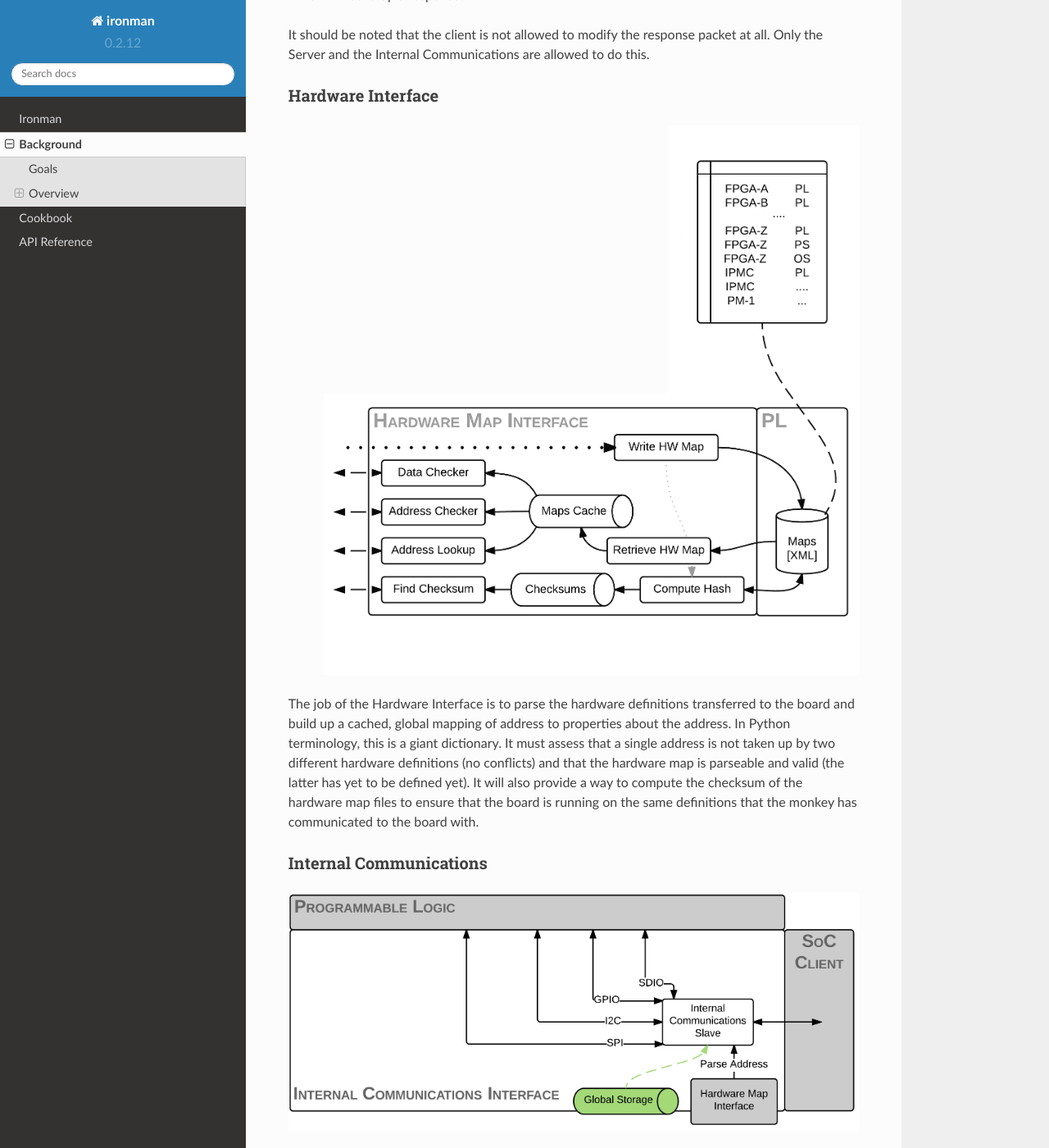
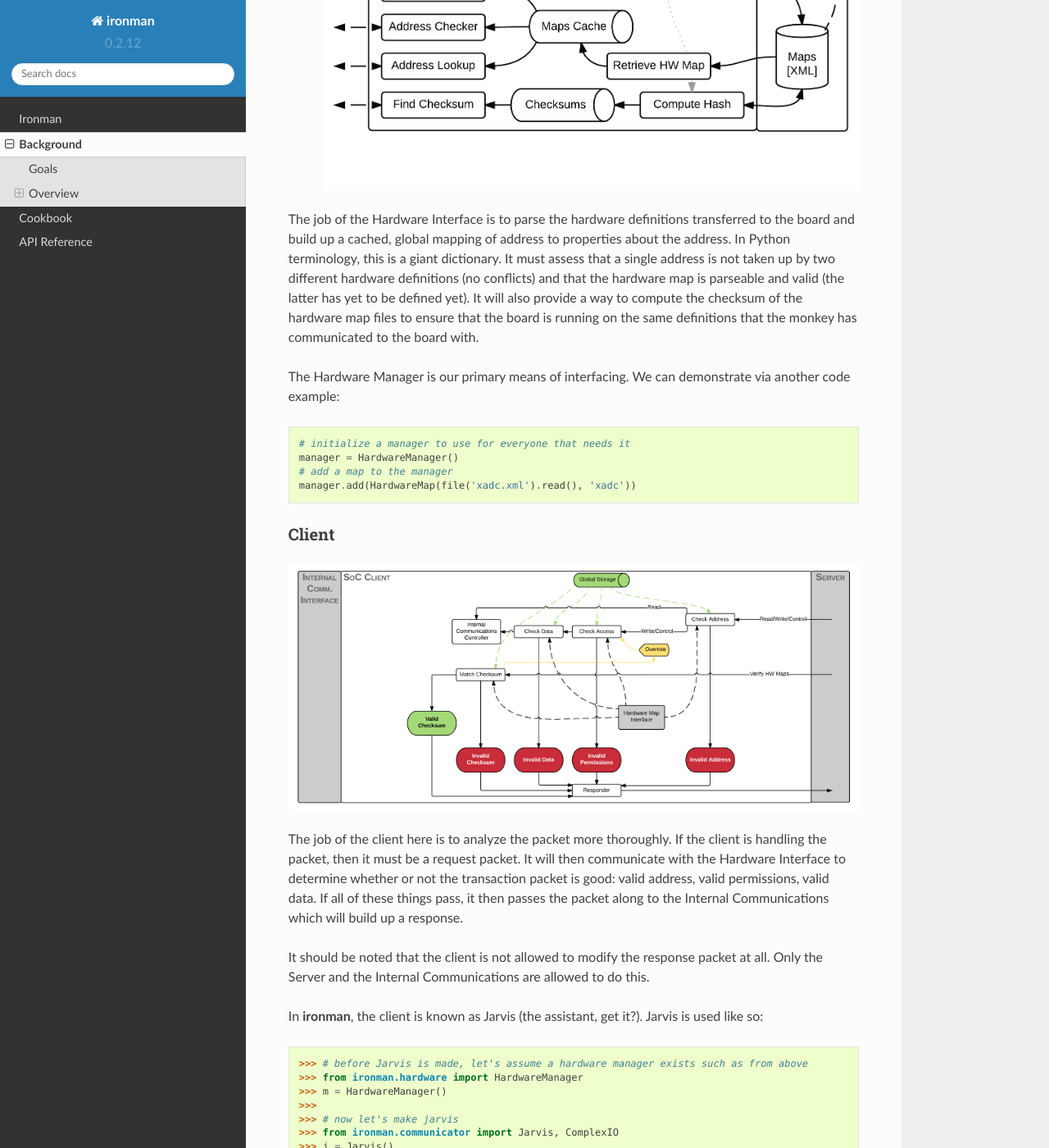
Before and after one commit to kratsg/ironman, a Sphinx documentation site: the page built from docs/background.rst, in a window 1280 px wide and 1400 px high, scrolled down 3063 px. Shown: the whole window at 82% size. Built offline with Sphinx 7.4.7 and the Read the Docs theme 2.0.0, drawn with Linux system fonts in a browser that asks for light colours; some of the changed text lies outside the part shown.

Commit message:
more code examples

```diff
--- a/docs/background.rst
+++ b/docs/background.rst
@@ -67,6 +67,20 @@ and of course, this is all building up our logic. To actually start up the serve
 
 Notice how that independent of which transport is being used to communicate with the server, the same callback chain is being executed correctly.
 
+Hardware Interface
+~~~~~~~~~~~~~~~~~~
+
+.. image:: images/ironman.diagram.hardware_interface.png
+
+The job of the Hardware Interface is to parse the hardware definitions transferred to the board and build up a cached, global mapping of address to properties about the address. In Python terminology, this is a giant dictionary. It must assess that a single address is not taken up by two different hardware definitions (no conflicts) and that the hardware map is parseable and valid (the latter has yet to be defined yet). It will also provide a way to compute the checksum of the hardware map files to ensure that the board is running on the same definitions that the monkey has communicated to the board with.
+
+The Hardware Manager is our primary means of interfacing. We can demonstrate via another code example::
+
+    # initialize a manager to use for everyone that needs it
+    manager = HardwareManager()
+    # add a map to the manager
+    manager.add(HardwareMap(file('xadc.xml').read(), 'xadc'))
+
 Client
 ~~~~~~
 
@@ -76,13 +90,26 @@ The job of the client here is to analyze the packet more thoroughly. If the clie
 
 It should be noted that the client is not allowed to modify the response packet at all. Only the Server and the Internal Communications are allowed to do this.
 
+In **ironman**, the client is known as Jarvis (the assistant, get it?). Jarvis is used like so:
 
-Hardware Interface
-~~~~~~~~~~~~~~~~~~
+>>> # before Jarvis is made, let's assume a hardware manager exists such as from above
+>>> from ironman.hardware import HardwareManager
+>>> m = HardwareManager()
+>>>
+>>> # now let's make jarvis
+>>> from ironman.communicator import Jarvis, ComplexIO
+>>> j = Jarvis()
+>>> # tell Jarvis about our hardware manager
+>>> j.set_hardware_manager(m)
+>>>
+>>> # register a controller with jarvis
+>>> @j.register('xadc')
+... class XADCController(ComplexIO):
+...     __base__ = "/sys/devices/soc0/amba@0/f8007100.ps7-xadc/iio:device0/"
+...     __f__ = {0: __base__+"in_temp0_offset"}
+...
 
-.. image:: images/ironman.diagram.hardware_interface.png
-
-The job of the Hardware Interface is to parse the hardware definitions transferred to the board and build up a cached, global mapping of address to properties about the address. In Python terminology, this is a giant dictionary. It must assess that a single address is not taken up by two different hardware definitions (no conflicts) and that the hardware map is parseable and valid (the latter has yet to be defined yet). It will also provide a way to compute the checksum of the hardware map files to ensure that the board is running on the same definitions that the monkey has communicated to the board with.
+In this particular example, it is assumed you had added a hardware definitions for the *xADC* controller which is being registered to Jarvis. Each file path is associated with an address that you would explicitly map out. A future iteration of how hardware gets defined should alleviate the numerous redefinitions of addresses that occur.
 
 Internal Communications
 ~~~~~~~~~~~~~~~~~~~~~~~
```
